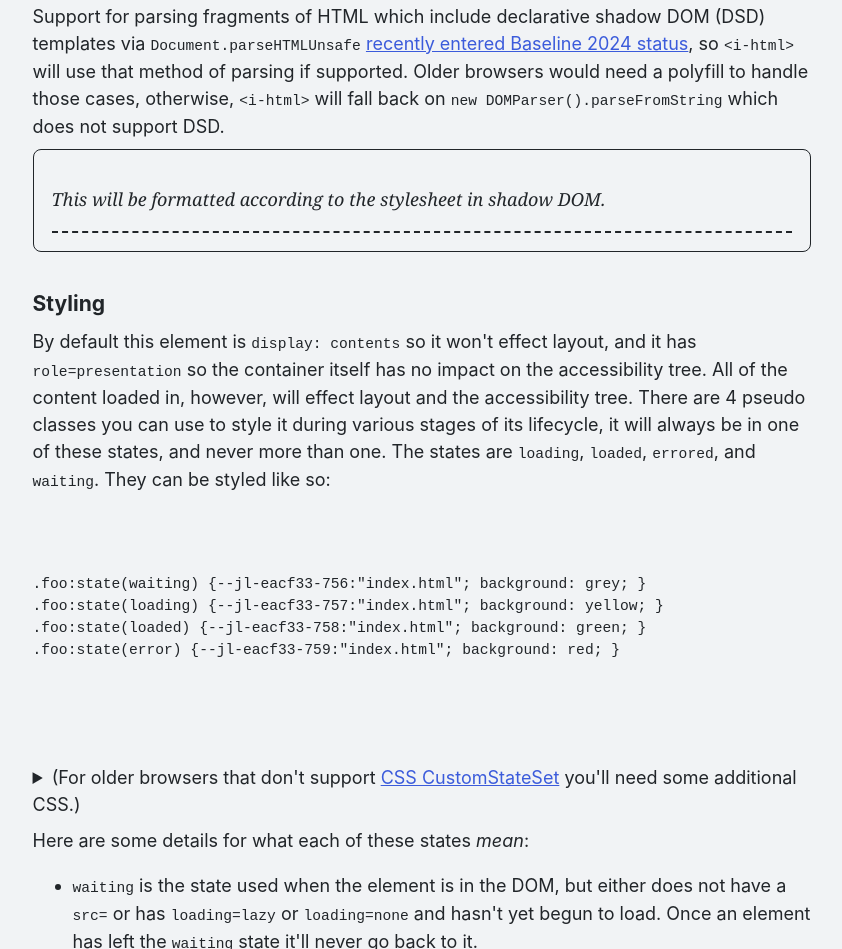
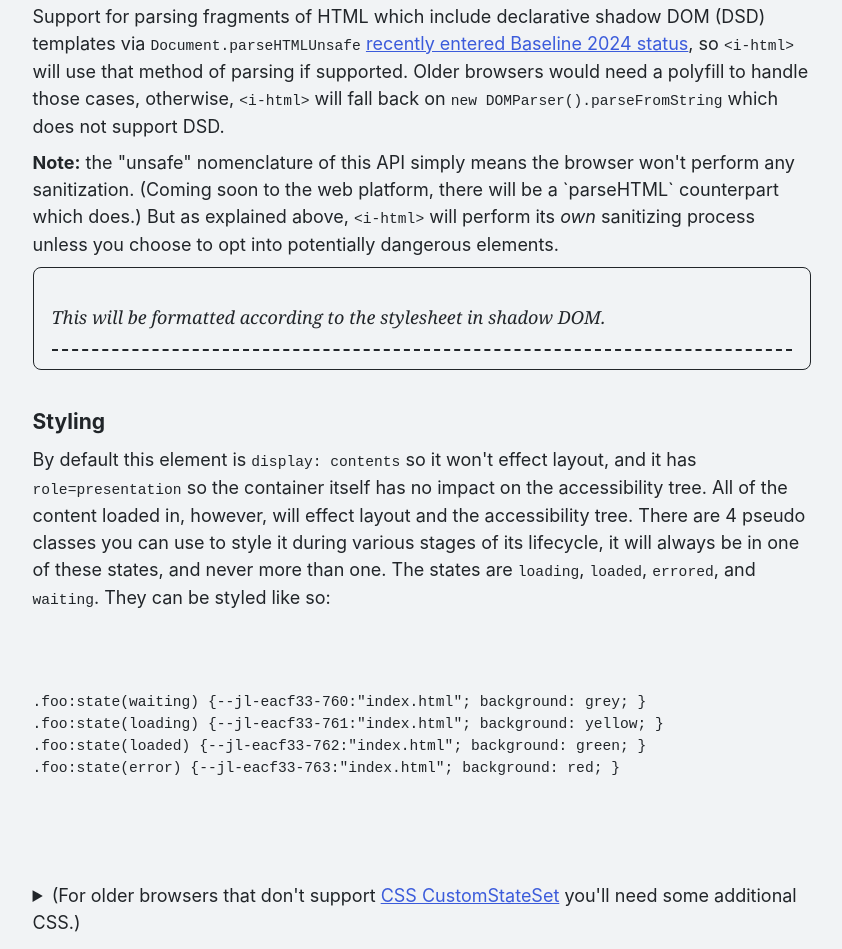
Before and after one commit to keithamus/i-html, a website: page index.html in a window 1280 px wide. Shown: the part 10491-11440 px from the top of the page, without its empty margins (218-1060 px from the left). Drawn offline with Linux system fonts and the light colour scheme.

Commit message:
Make note of "unsafe" API wording

```diff
--- a/index.html
+++ b/index.html
@@ -730,6 +730,10 @@
         Support for parsing fragments of HTML which include declarative shadow DOM (DSD) templates via <code>Document.parseHTMLUnsafe</code> <a href="https://developer.mozilla.org/en-US/docs/Web/API/Document/parseHTMLUnsafe_static">recently entered Baseline 2024 status</a>, so <code>&lt;i-html></code> will use that method of parsing if supported. Older browsers would need a polyfill to handle those cases, otherwise, <code>&lt;i-html></code> will fall back on <code>new DOMParser().parseFromString</code> which does not support DSD.
       </p>
 
+      <p>
+        <strong>Note:</strong> the "unsafe" nomenclature of this API simply means the browser won't perform any sanitization. (Coming soon to the web platform, there will be a `parseHTML` counterpart which does.) But as explained above, <code>&lt;i-html></code> will perform its <em>own</em> sanitizing process unless you choose to opt into potentially dangerous elements.
+      </p>
+
       <div class="demo">
         <i-html id="dsd-example" loading="lazy" src="example-responses/dsd.html">
           ... loading dsd ...
```
